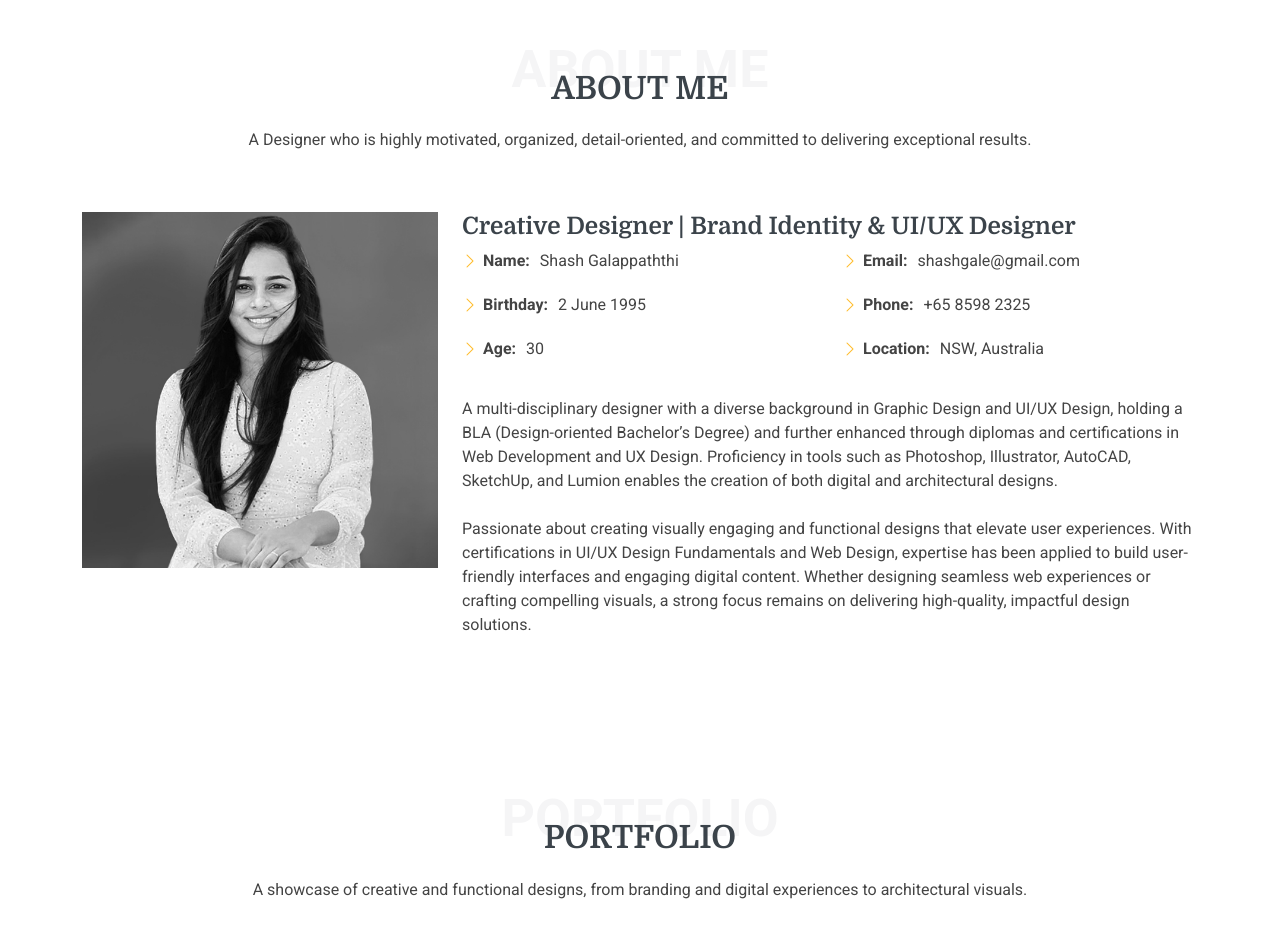
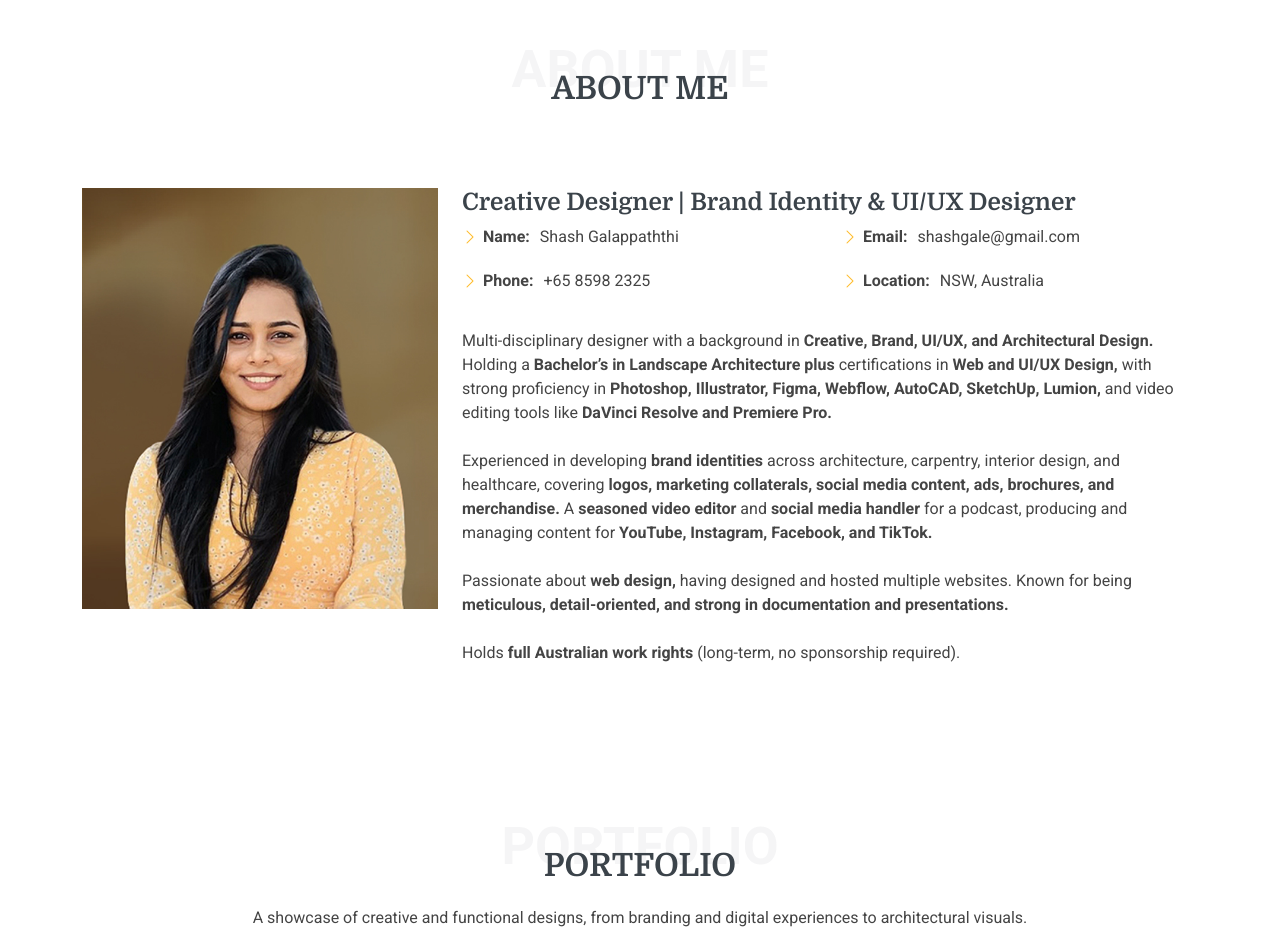
Before and after one commit to shash-ssg/design, a plain HTML site: page index.html in a window 1280 px wide. Shown: the part 820-1748 px from the top of the page. Drawn offline with Linux system fonts and the light colour scheme.

Commit message:
updating

```diff
--- a/index.html
+++ b/index.html
@@ -105,16 +105,16 @@
             <div class="container section-title" data-aos="fade-up">
                 <span class="description-title">About me</span>
                 <h2>About Me</h2>
-                <p>A Designer who is highly motivated, organized, detail-oriented, and committed to delivering
+                <!-- <p>A Designer who is highly motivated, organized, detail-oriented, and committed to delivering
                     exceptional
-                    results.</p>
+                    results.</p> -->
             </div><!-- End Section Title -->
 
             <div class="container" data-aos="fade-up" data-aos-delay="100">
 
                 <div class="row gy-4 justify-content-center">
                     <div class="col-lg-4">
-                        <img alt="" class="img-fluid" src="assets/img/other/shash_4_bnw.jpg">
+                        <img alt="" class="img-fluid" src="assets/img/other/shash_new.jpg">
                     </div>
                     <div class="col-lg-8 content">
                         <h2>Creative Designer | Brand Identity &amp; UI/UX Designer</h2>
@@ -124,12 +124,15 @@
                                     <li><i class="bi bi-chevron-right"></i> <strong>Name:</strong>
                                         <span>Shash Galappaththi</span>
                                     </li>
-                                    <li><i class="bi bi-chevron-right"></i> <strong>Birthday:</strong>
+                                    <li><i class="bi bi-chevron-right"></i> <strong>Phone:</strong>
+                                        <span>+65 8598 2325</span>
+                                    </li>
+                                    <!-- <li><i class="bi bi-chevron-right"></i> <strong>Birthday:</strong>
                                         <span>2 June 1995</span>
                                     </li>
                                     <li><i class="bi bi-chevron-right"></i> <strong>Age:</strong>
                                         <span>30</span>
-                                    </li>
+                                    </li> -->
 
                                     <!-- <li><i class="bi bi-chevron-right"></i> <strong>Degree:</strong> <span>Bachelor of Landscape Architecture (HONS)</span></li> -->
                                 </ul>
@@ -138,9 +141,6 @@
                                 <ul>
                                     <li><i class="bi bi-chevron-right"></i> <strong>Email:</strong>
                                         <span>shashgale@gmail.com</span>
-                                    </li>
-                                    <li><i class="bi bi-chevron-right"></i> <strong>Phone:</strong>
-                                        <span>+65 8598 2325</span>
                                     </li>
                                     <li><i class="bi bi-chevron-right"></i> <strong>Location:</strong>
                                         <span>NSW, Australia</span>
@@ -150,25 +150,18 @@
                             </div>
                         </div>
                         <p class="py-3">
-                            A multi-disciplinary designer with a diverse background in Graphic Design and UI/UX Design,
-                            holding a BLA (Design-oriented Bachelor’s Degree) and further enhanced through diplomas and
-                            certifications
-                            in
-                            Web Development and UX Design. Proficiency in tools such as Photoshop, Illustrator, AutoCAD,
-                            SketchUp, and
-                            Lumion
-                            enables the creation of both digital and architectural designs.<br>
-                            <br>Passionate about creating visually engaging and functional designs that elevate user
-                            experiences.
-                            With certifications in UI/UX Design Fundamentals and Web Design, expertise has been applied
-                            to
-                            build
-                            user-friendly
-                            interfaces and engaging digital content. Whether designing seamless web experiences or
-                            crafting
-                            compelling
-                            visuals,
-                            a strong focus remains on delivering high-quality, impactful design solutions.
+                            Multi-disciplinary designer with a background in <strong>Creative, Brand, UI/UX, and Architectural Design.</strong>
+                            Holding a <strong>Bachelor’s in Landscape Architecture plus</strong> certifications in <strong>Web and UI/UX Design,</strong> with strong proficiency in
+                            <strong>Photoshop, Illustrator, Figma, Webflow, AutoCAD, SketchUp, Lumion,</strong> and video editing tools like
+                            <strong>DaVinci Resolve and Premiere Pro.</strong><br><br>
+
+                            Experienced in developing <strong>brand identities</strong> across architecture, carpentry, interior design, and healthcare, covering <strong>logos, marketing collaterals,
+                            social media content, ads, brochures, and merchandise.</strong> A <strong>seasoned video editor</strong> and <strong>social media handler</strong> for a podcast, producing
+                            and managing content for <strong>YouTube, Instagram, Facebook, and TikTok.</strong><br><br>
+
+                            Passionate about <strong>web design,</strong> having designed and hosted multiple websites. Known for being <strong>meticulous, detail-oriented, and strong in documentation and presentations.</strong><br><br>
+
+                            Holds <strong>full Australian work rights</strong> (long-term, no sponsorship required).
                         </p>
                     </div>
                 </div>
```
Also changed, not shown: assets/img/other/shash_new.jpg (added), assets/img/other/shash_new_bnw.jpg (added).
